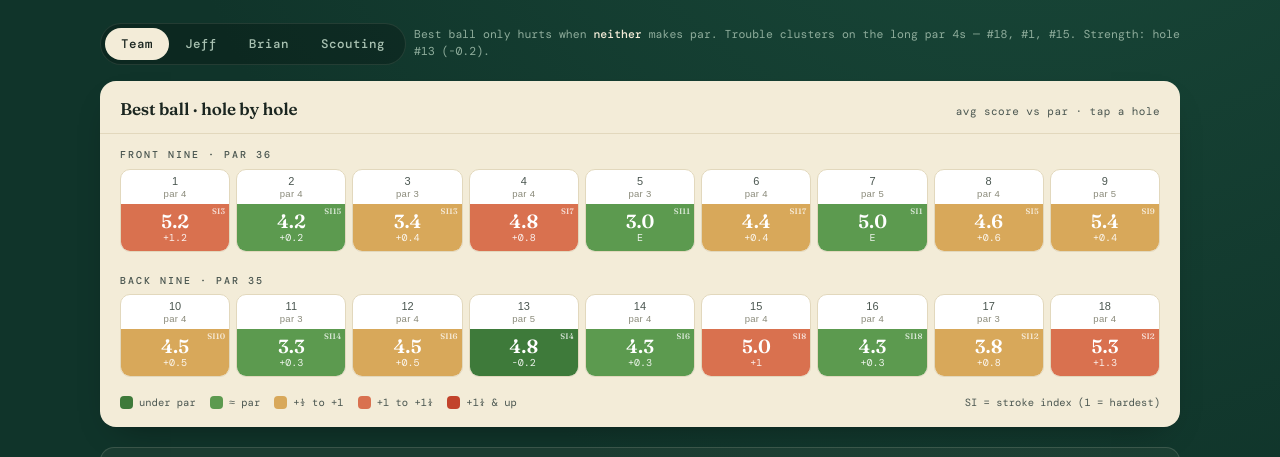
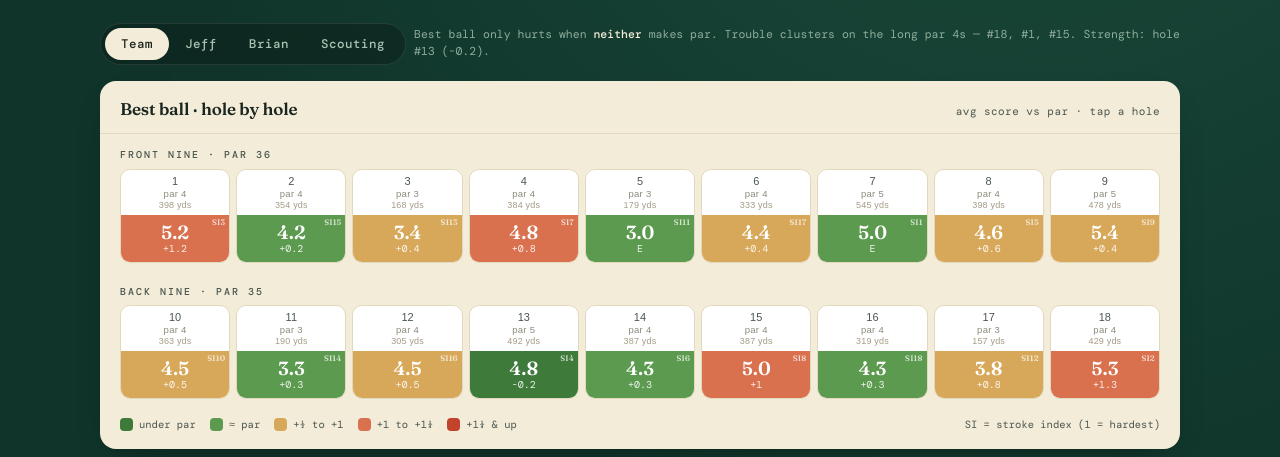
Before and after one commit to jeffmcauliff-stack/Shoal-Creek, a plain HTML site: page index.html in a window 1280 px wide. Shown: the part 278-735 px from the top of the page. Drawn offline with nearby package versions, Linux system fonts and the light colour scheme.

Commit message:
Add files via upload

```diff
--- a/index.html
+++ b/index.html
@@ -132,7 +132,8 @@
   .hole:focus-visible{outline:2px solid var(--gold);outline-offset:2px}
   .hole.sel{box-shadow:0 0 0 2px var(--ink)}
   .hole .num{font-size:11px;color:var(--ink-soft);padding:5px 0 1px;font-weight:500}
-  .hole .par{font-size:9.5px;color:#8a8a7a;padding-bottom:5px;letter-spacing:.03em}
+  .hole .par{font-size:9.5px;color:#8a8a7a;padding-bottom:1px;letter-spacing:.03em}
+  .hole .yds{font-size:9px;color:#a59b86;padding-bottom:5px;letter-spacing:.02em;font-variant-numeric:tabular-nums}
   .hole .swatch{
     font-family:'Fraunces',serif;font-weight:600;font-size:19px;color:#fff;
     padding:8px 0;line-height:1;position:relative;
@@ -383,24 +384,24 @@ const FRONT_WEEKS = ['Apr 23','May 7','May 21','Jun 4','Jun 18'];
 const BACK_WEEKS  = ['Apr 30','May 14','May 28','Jun 11'];
 
 const HOLES = [
-  {h:1, par:4, si:3,  nine:'F', jeff:[6,6,6,4,8], brian:[6,6,5,5,5]},
-  {h:2, par:4, si:15, nine:'F', jeff:[4,4,7,5,5], brian:[4,6,4,4,5]},
-  {h:3, par:3, si:13, nine:'F', jeff:[4,6,4,3,4], brian:[4,3,4,4,3]},
-  {h:4, par:4, si:7,  nine:'F', jeff:[5,6,6,4,5], brian:[4,6,6,4,4]},
-  {h:5, par:3, si:11, nine:'F', jeff:[4,4,4,4,4], brian:[3,3,4,2,3]},
-  {h:6, par:4, si:17, nine:'F', jeff:[5,6,5,5,4], brian:[5,7,4,4,3]},
-  {h:7, par:5, si:1,  nine:'F', jeff:[6,6,5,5,6], brian:[7,4,7,4,6]},
-  {h:8, par:4, si:5,  nine:'F', jeff:[5,6,5,6,7], brian:[7,4,6,5,4]},
-  {h:9, par:5, si:9,  nine:'F', jeff:[5,6,6,6,4], brian:[5,6,6,6,5]},
-  {h:10,par:4, si:10, nine:'B', jeff:[4,5,6,6], brian:[4,4,6,4]},
-  {h:11,par:3, si:14, nine:'B', jeff:[5,3,3,6], brian:[3,4,5,4]},
-  {h:12,par:4, si:16, nine:'B', jeff:[5,5,7,3], brian:[5,5,5,6]},
-  {h:13,par:5, si:4,  nine:'B', jeff:[5,6,4,4], brian:[6,6,7,6]},
-  {h:14,par:4, si:6,  nine:'B', jeff:[6,5,4,6], brian:[4,6,5,4]},
-  {h:15,par:4, si:8,  nine:'B', jeff:[5,6,4,7], brian:[5,5,6,6]},
-  {h:16,par:4, si:18, nine:'B', jeff:[6,6,4,4], brian:[5,4,4,4]},
-  {h:17,par:3, si:12, nine:'B', jeff:[4,4,3,5], brian:[4,4,4,4]},
-  {h:18,par:4, si:2,  nine:'B', jeff:[7,6,4,5], brian:[6,7,5,5]},
+  {h:1, par:4, si:3,  yds:398, nine:'F', jeff:[6,6,6,4,8], brian:[6,6,5,5,5]},
+  {h:2, par:4, si:15, yds:354, nine:'F', jeff:[4,4,7,5,5], brian:[4,6,4,4,5]},
+  {h:3, par:3, si:13, yds:168, nine:'F', jeff:[4,6,4,3,4], brian:[4,3,4,4,3]},
+  {h:4, par:4, si:7,  yds:384, nine:'F', jeff:[5,6,6,4,5], brian:[4,6,6,4,4]},
+  {h:5, par:3, si:11, yds:179, nine:'F', jeff:[4,4,4,4,4], brian:[3,3,4,2,3]},
+  {h:6, par:4, si:17, yds:333, nine:'F', jeff:[5,6,5,5,4], brian:[5,7,4,4,3]},
+  {h:7, par:5, si:1,  yds:545, nine:'F', jeff:[6,6,5,5,6], brian:[7,4,7,4,6]},
+  {h:8, par:4, si:5,  yds:398, nine:'F', jeff:[5,6,5,6,7], brian:[7,4,6,5,4]},
+  {h:9, par:5, si:9,  yds:478, nine:'F', jeff:[5,6,6,6,4], brian:[5,6,6,6,5]},
+  {h:10,par:4, si:10, yds:363, nine:'B', jeff:[4,5,6,6], brian:[4,4,6,4]},
+  {h:11,par:3, si:14, yds:190, nine:'B', jeff:[5,3,3,6], brian:[3,4,5,4]},
+  {h:12,par:4, si:16, yds:305, nine:'B', jeff:[5,5,7,3], brian:[5,5,5,6]},
+  {h:13,par:5, si:4,  yds:492, nine:'B', jeff:[5,6,4,4], brian:[6,6,7,6]},
+  {h:14,par:4, si:6,  yds:387, nine:'B', jeff:[6,5,4,6], brian:[4,6,5,4]},
+  {h:15,par:4, si:8,  yds:387, nine:'B', jeff:[5,6,4,7], brian:[5,5,6,6]},
+  {h:16,par:4, si:18, yds:319, nine:'B', jeff:[6,6,4,4], brian:[5,4,4,4]},
+  {h:17,par:3, si:12, yds:157, nine:'B', jeff:[4,4,3,5], brian:[4,4,4,4]},
+  {h:18,par:4, si:2,  yds:429, nine:'B', jeff:[7,6,4,5], brian:[6,7,5,5]},
 ];
 
 const avg = a => a.reduce((s,x)=>s+x,0)/a.length;
@@ -463,6 +464,7 @@ function cell(h){
   return `<button class="hole ${SEL===h.h?'sel':''}" data-h="${h.h}" aria-label="Hole ${h.h}, par ${h.par}, average ${sc}">
     <div class="num">${h.h}</div>
     <div class="par">par ${h.par}</div>
+    <div class="yds">${h.yds} yds</div>
     <div class="swatch" style="background:${heat(vp)}">
       <span class="si-flag">SI${h.si}</span>
       ${sc.toFixed(1)}
@@ -492,7 +494,7 @@ function buildDetail(){
     </div>`).join('');
   d.innerHTML=`
     <div class="dh">
-      <h3>Hole ${h.h} · par ${h.par}</h3>
+      <h3>Hole ${h.h} · par ${h.par} · ${h.yds} yds</h3>
       <div class="tag">stroke index ${h.si} &nbsp;·&nbsp; Jeff ${fmtVP(h.jeffVP)} &nbsp;·&nbsp; Brian ${fmtVP(h.brianVP)} &nbsp;·&nbsp; team ${fmtVP(h.teamVP)}</div>
     </div>
     <div class="rounds">${rounds}</div>`;
@@ -696,7 +698,7 @@ function buildScout(){
     else{edge='&#9660; THEM +'+fmtMargin(diff);color='var(--flag)';}
     const isStart=(START!=null && h===START);
     return `<div class="scout-row ${isStart?'start':''}">
-      <div class="sr-hole"><span class="sr-num">${h}</span><span class="sr-meta">par ${hole.par} &middot; SI ${hole.si}</span>${isStart?'<span class="sr-start">TEE OFF</span>':''}</div>
+      <div class="sr-hole"><span class="sr-num">${h}</span><span class="sr-meta">par ${hole.par} &middot; ${hole.yds}y &middot; SI ${hole.si}</span>${isStart?'<span class="sr-start">TEE OFF</span>':''}</div>
       <div class="sr-right">
         <div class="sr-cells">
           <div class="sr-cell" style="background:${heat(nb.you-hole.par)}"><span class="sr-lbl">You${pips(youStrk)}</span><span class="sr-v">${nb.you.toFixed(1)}</span></div>
```
